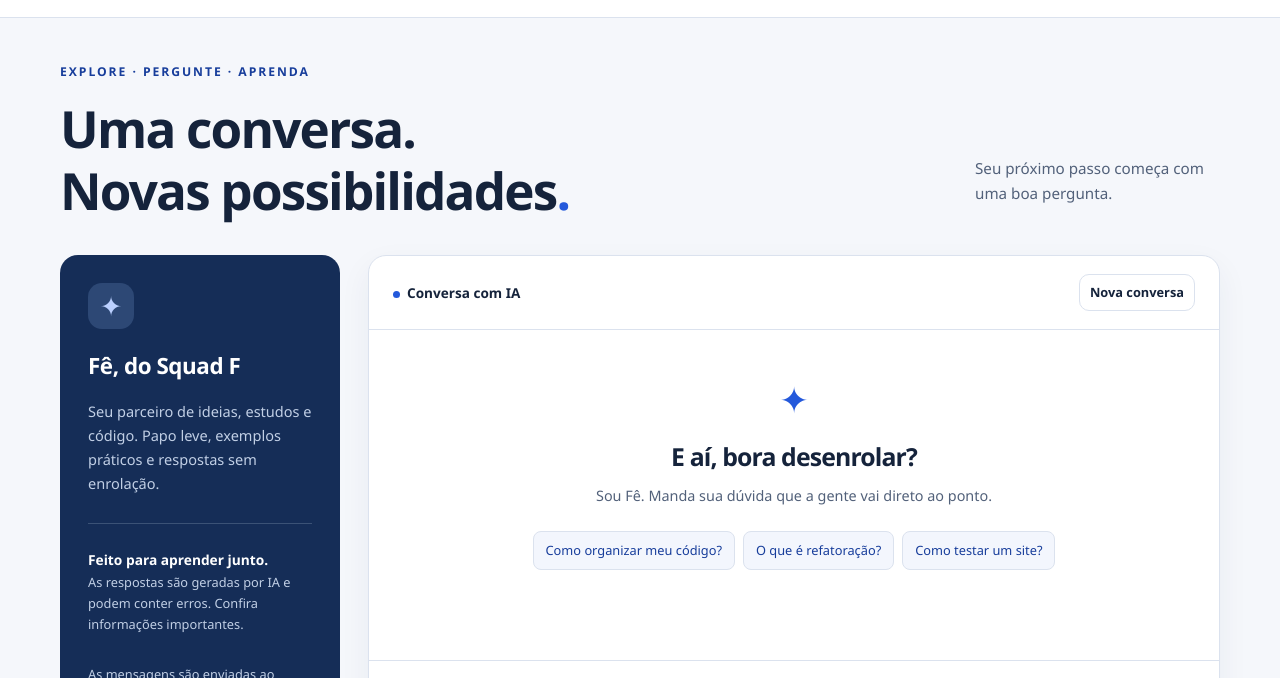
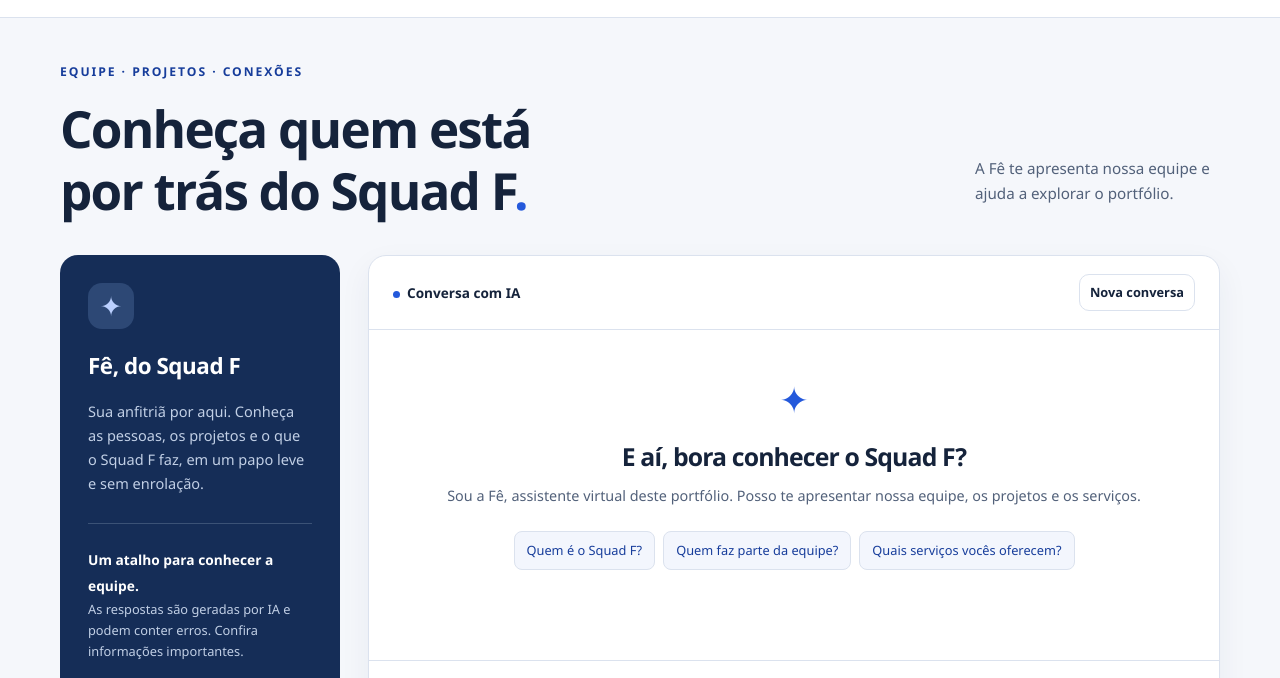
Before and after one commit to 19041507/feat-Refactor-squad-F, a website: page src/frontend/pages/chat.html in a window 1280 px wide. Shown: the part 63-741 px from the top of the page. Drawn offline with Linux system fonts and the light colour scheme.

Commit message:
feat: adapta boas-vindas e testes reais da assistente do portfolio

```diff
--- a/src/frontend/pages/chat.html
+++ b/src/frontend/pages/chat.html
@@ -5,7 +5,7 @@
     <meta name="viewport" content="width=device-width, initial-scale=1.0" />
     <meta
       name="description"
-      content="Converse com o assistente de IA do Squad F sobre tecnologia e organização de código."
+      content="Conheça o Squad F com a Fê: equipe, projetos e serviços do nosso portfólio."
     />
     <title>Chat com IA — Squad F</title>
     <link rel="stylesheet" href="/styles/base.css" />
@@ -26,21 +26,21 @@
     <main id="conteudo" class="chat-page">
       <div class="chat-heading">
         <div>
-          <p class="eyebrow">Explore · Pergunte · Aprenda</p>
-          <h1>Uma conversa.<br />Novas possibilidades<span>.</span></h1>
+          <p class="eyebrow">Equipe · Projetos · Conexões</p>
+          <h1>Conheça quem está<br />por trás do Squad F<span>.</span></h1>
         </div>
-        <p>Seu próximo passo começa com uma boa pergunta.</p>
+        <p>A Fê te apresenta nossa equipe e ajuda a explorar o portfólio.</p>
       </div>
       <div class="chat-layout">
         <aside class="chat-sidebar" aria-label="Sobre o assistente">
           <span class="assistant-symbol" aria-hidden="true">✦</span>
           <h2>Fê, do Squad F</h2>
           <p>
-            Seu parceiro de ideias, estudos e código. Papo leve, exemplos práticos e respostas sem
-            enrolação.
+            Sua anfitriã por aqui. Conheça as pessoas, os projetos e o que o Squad F faz, em um papo
+            leve e sem enrolação.
           </p>
           <div class="sidebar-note">
-            <strong>Feito para aprender junto.</strong>
+            <strong>Um atalho para conhecer a equipe.</strong>
             <p>
               As respostas são geradas por IA e podem conter erros. Confira informações importantes.
             </p>
@@ -58,12 +58,15 @@
           <div class="chat-scroll" id="chat-scroll">
             <div class="chat-welcome" id="chat-welcome">
               <span aria-hidden="true">✦</span>
-              <h2>E aí, bora desenrolar?</h2>
-              <p>Sou Fê. Manda sua dúvida que a gente vai direto ao ponto.</p>
+              <h2>E aí, bora conhecer o Squad F?</h2>
+              <p>
+                Sou a Fê, assistente virtual deste portfólio. Posso te apresentar nossa equipe, os
+                projetos e os serviços.
+              </p>
               <div class="suggestions">
-                <button type="button">Como organizar meu código?</button
-                ><button type="button">O que é refatoração?</button
-                ><button type="button">Como testar um site?</button>
+                <button type="button">Quem é o Squad F?</button
+                ><button type="button">Quem faz parte da equipe?</button
+                ><button type="button">Quais serviços vocês oferecem?</button>
               </div>
             </div>
             <div
@@ -90,7 +93,7 @@
               maxlength="2000"
               rows="2"
               required
-              placeholder="Escreva sua pergunta…"
+              placeholder="Pergunte sobre a equipe, projetos ou serviços…"
               aria-describedby="message-help"
             ></textarea>
             <div class="composer-bottom">
```
Also changed, not shown: docs/chatbot.md (+14 -1 lines), docs/teste-real-chat.md (+1 -1 lines), scripts/test-chat-live.js (+6 -2 lines), README.md.
